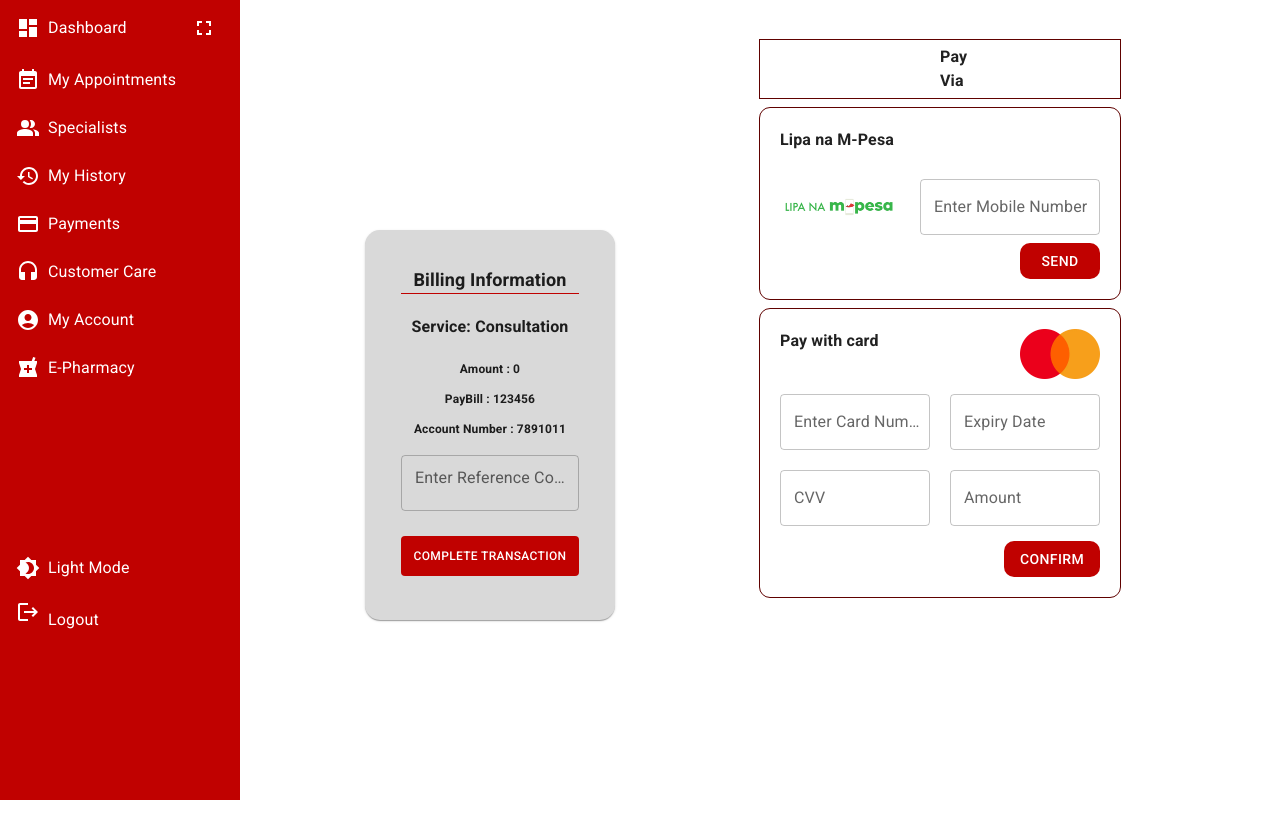
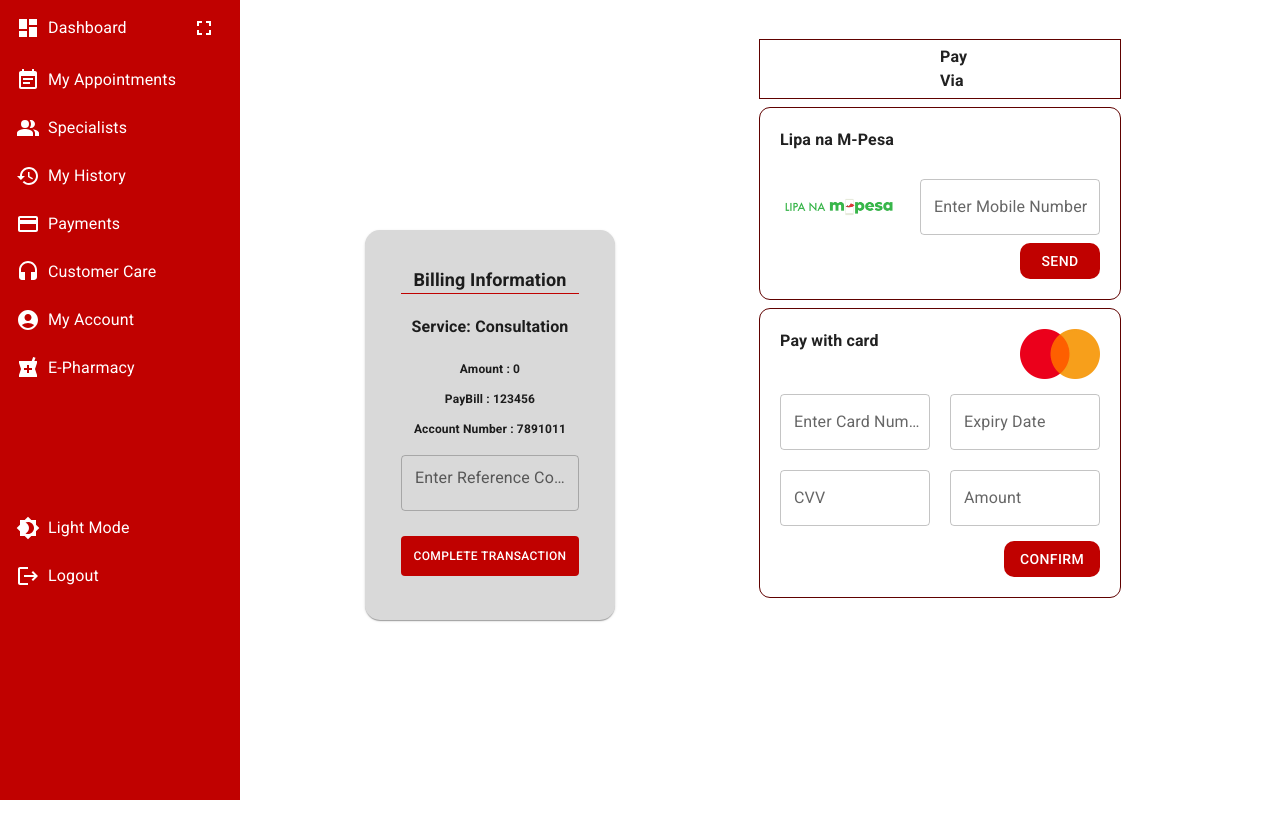
Before and after one commit to Equity-Afya/client-frontend, a React (Vite) app: page /payments in a window 1280 px wide. Built offline with nearby package versions, Linux system fonts and the light colour scheme; no server answers.

Commit message:
side bar changes

```diff
--- a/src/components/HealthServicesList/HealthServicesList.jsx
+++ b/src/components/HealthServicesList/HealthServicesList.jsx
@@ -1,5 +1,5 @@
 import React, { useState, useEffect } from 'react';
-import { List, Box, Typography, Button, IconButton, Avatar } from '@mui/material';
+import { List, Box, Typography, Button, IconButton, Avatar, CssBaseline } from '@mui/material';
 import { ArrowForward, Notifications } from '@mui/icons-material';
 import { useNavigate } from 'react-router-dom';
 import { LineChart, Line, XAxis, YAxis, CartesianGrid, Tooltip, Legend } from 'recharts';
@@ -71,7 +71,9 @@ const HealthServicesList = () => {
   };
 
   return (
+
     <Box style={{ display: 'flex', flexDirection: 'column', alignItems: 'center', border: '1px solid #ccc' }}>
+
       <Box className="search-box" style={{ position: 'sticky', top: '0', backgroundColor: '#ffffff', zIndex: '999', padding: '10px', marginBottom: '30px', width: '100%', margin: '0 auto', maxWidth: '1500px', border: '1px solid #ccc', borderRadius: '0px' }}>
         <Box style={{ display: 'flex', alignItems: 'center', justifyContent: 'space-between', width: '100%' }}>
           <Box style={{ display: 'flex', alignItems: 'center' }}>
--- a/src/components/SideBar/SideBar.jsx
+++ b/src/components/SideBar/SideBar.jsx
@@ -133,14 +133,14 @@ function Sidebar() {
           <ListItemText primary="E-Pharmacy" />
         </ListItem>
         {/* Additional Items */}
-        <ListItem button sx={{ paddingTop: 20 }} onClick={() => handleNavigation("/light-mode")}>
+        <ListItem button sx={{ paddingTop: 15 }} onClick={() => handleNavigation("/light-mode")}>
           <ListItemIcon sx={{ color: brightnessMode ? "#000000" : "white", marginRight: -3 }}>
             {brightnessMode ? <Brightness7 /> : <Brightness4 />}
           </ListItemIcon>
           <ListItemText primary="Light Mode" />
         </ListItem>
         <ListItem button onClick={handleLogout}>
-          <ListItemIcon sx={{ color: brightnessMode ? "#000000" : "white", marginRight: -3,paddingBottom:'15px' }}>
+          <ListItemIcon sx={{ color: brightnessMode ? "#000000" : "white", marginRight: -3,paddingBottom:'0px' }}>
             <Logout />
           </ListItemIcon>
           <ListItemText primary="Logout" />
```
